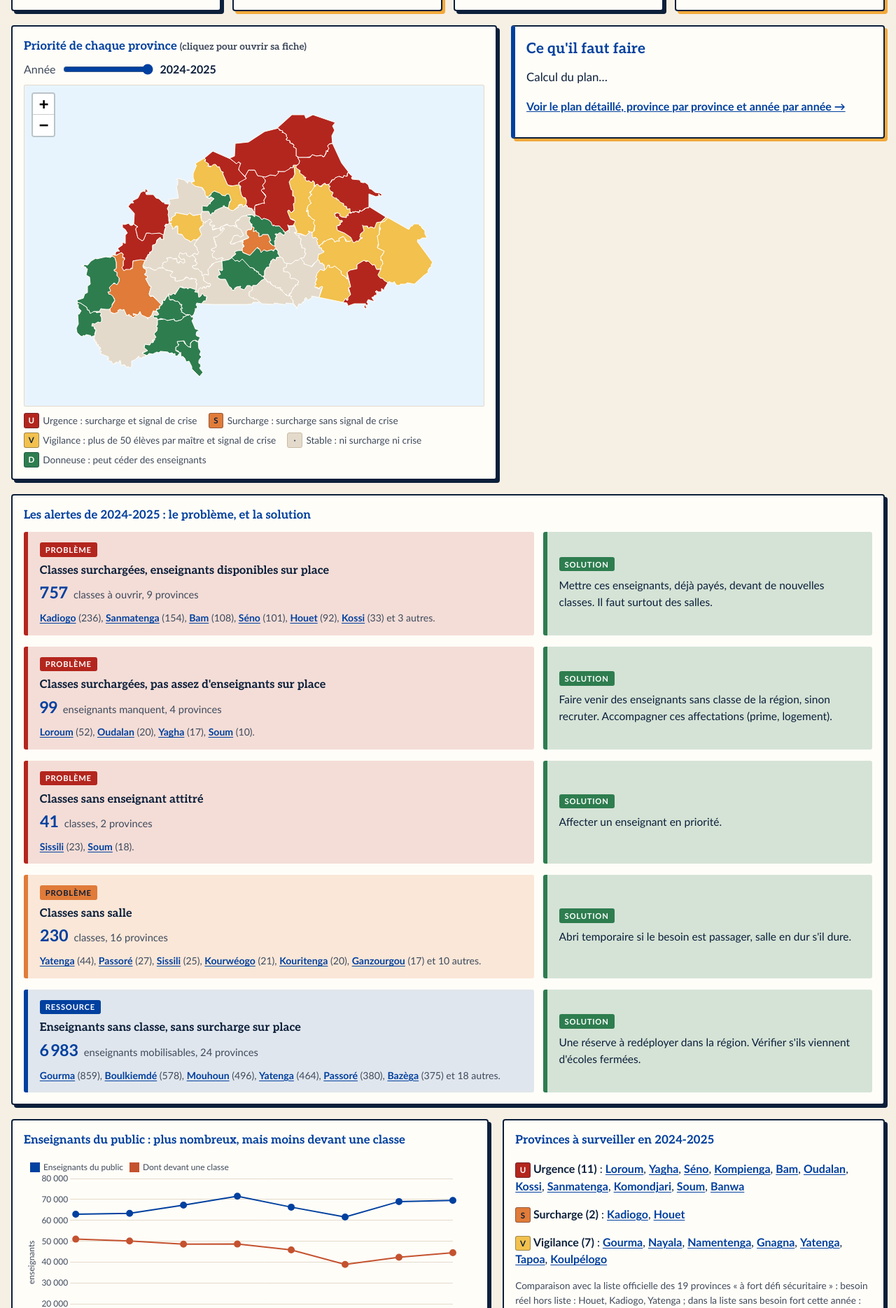
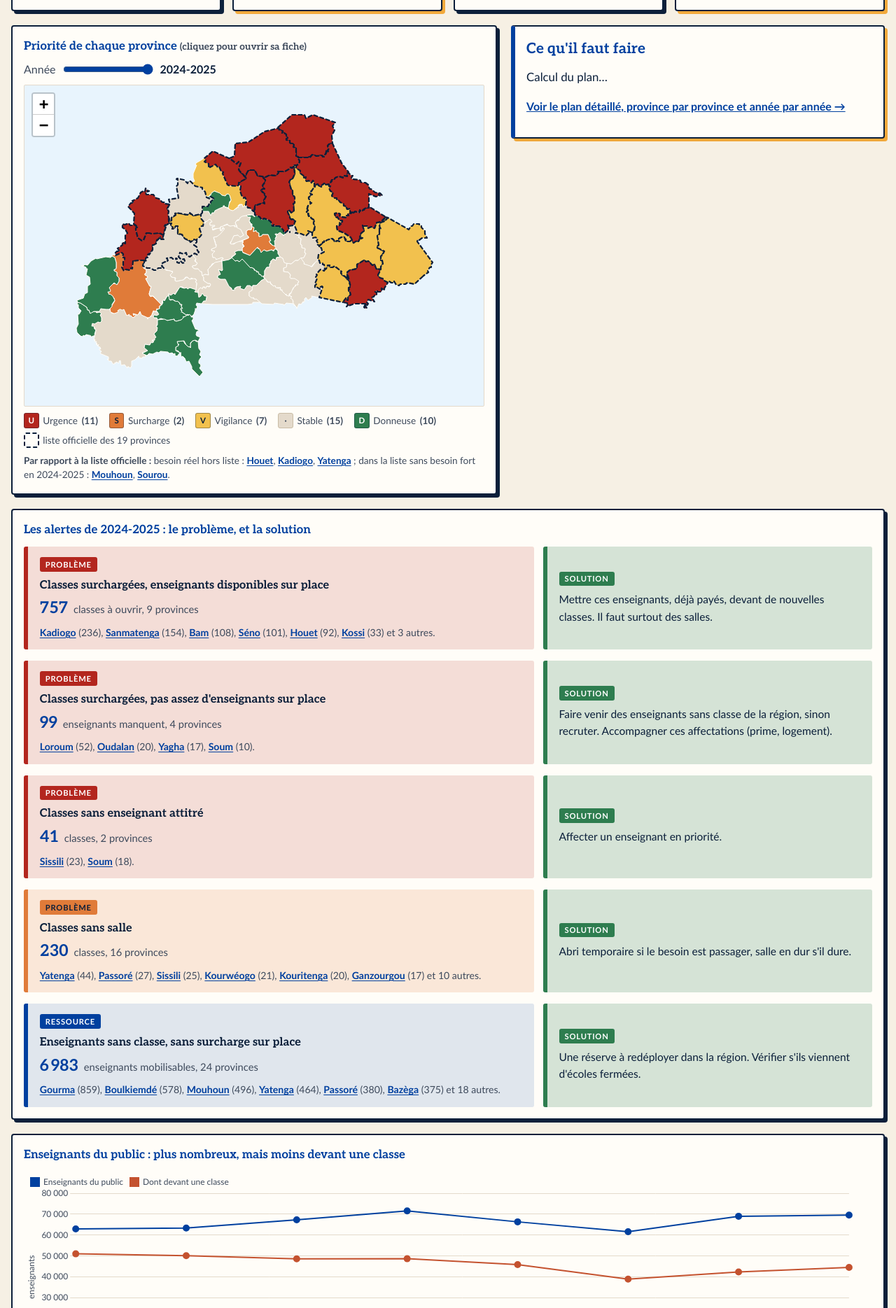
Before and after one commit to MouhamaDiallo/outil-classes-enseignants-bf, a plain HTML site: page index.html in a window 1280 px wide. Shown: the part 431-2300 px from the top of the page at 70% size. Drawn offline with nearby package versions, Linux system fonts and the light colour scheme; a web font is replaced by a local one.

Commit message:
Carte : qui va mal et pourquoi ; liste officielle en pointillé

```diff
--- a/app.js
+++ b/app.js
@@ -287,8 +287,6 @@ function installerCarte() {
   curseur.max = etat.donnees.annees_historique.length - 1;
   curseur.value = curseur.max;
   curseur.addEventListener("input", () => { dessinerCarte(); dessinerListePriorites(); dessinerBilanClasses(); });
-  $("#legende-carte").innerHTML = CLASSES.map((c) =>
-    `<span><i class="pastille c-${c}">${LETTRES[c]}</i>${LIBELLES[c]} : ${EXPLICATIONS[c]}</span>`).join("");
 }
 
 function anneeCarte() { return etat.donnees.annees_historique[+$("#annee-carte").value]; }
@@ -302,25 +300,29 @@ function dessinerCarte() {
     const l = etat.parCle?.[`${a}|${nom}`];
     const prov = etat.donnees.provinces.find((p) => p.nom === nom);
     const h = prov?.historique[a];
-    couche.setStyle({ fillColor: l ? css(`--${l.priorite}`) : css("--non"), color: css("--contour-carte") });
+    // les 19 provinces de la liste officielle « à fort défi sécuritaire » : contour en pointillé
+    couche.setStyle({ fillColor: l ? css(`--${l.priorite}`) : css("--non"),
+      ...(prov?.zone_officielle ? { color: css("--texte"), weight: 2.2, dashArray: "5 4" } : { color: css("--contour-carte"), weight: 1, dashArray: null }) });
+    if (prov?.zone_officielle) couche.bringToFront();
     couche.bindTooltip(l
-      ? `<b>${titre(nom)}</b> (${titre(prov.region_ancienne)})<br>${LIBELLES[l.priorite]}<br>${fmt(h.eleves_par_maitre, 1)} élèves par maître · ${fmt(h.eleves_par_salle, 1)} par salle${l.correction ? `<br><i>Correction : ${esc(l.correction)}</i>` : ""}`
+      ? `<b>${titre(nom)}</b> (${titre(prov.region_ancienne)})<br>${LIBELLES[l.priorite]}${prov.zone_officielle ? " · liste officielle des 19" : ""}<br>${fmt(h.eleves_par_maitre, 1)} élèves par maître · ${fmt(h.eleves_par_salle, 1)} par salle${l.correction ? `<br><i>Correction : ${esc(l.correction)}</i>` : ""}`
       : `<b>${titre(nom)}</b><br>Pas de données en ${a}`, { sticky: true });
   });
 }
 
+// Sous la carte : la légende avec le nombre de provinces de chaque catégorie pour l'année choisie,
+// et la comparaison avec la liste officielle (contour en pointillé sur la carte).
 function dessinerListePriorites() {
-  const a = anneeCarte();
-  const groupes = CLASSES.slice(0, 3).map((c) => {
-    const l = etat.binaires.filter((x) => x.annee === a && x.priorite === c).sort((x, y) => y.ecart_plafond - x.ecart_plafond);
-    return `<p><i class="pastille c-${c}">${LETTRES[c]}</i> <b>${LIBELLES[c]} (${l.length})</b> : ${l.map((x) => lienProv(x.province)).join(", ") || "aucune"}</p>`;
-  });
+  const a = anneeCarte(), lignes = etat.binaires.filter((x) => x.annee === a);
+  const n = (c) => lignes.filter((x) => x.priorite === c).length;
+  $("#legende-carte").innerHTML = CLASSES.map((c) =>
+    `<span title="${EXPLICATIONS[c]}"><i class="pastille c-${c}">${LETTRES[c]}</i>${LIBELLES[c]} <b>(${n(c)})</b></span>`).join("")
+    + `<span><i class="pastille contour-officiel"></i>liste officielle des 19 provinces</span>`;
   const liste = new Set(etat.donnees.provinces.filter((p) => p.zone_officielle).map((p) => p.nom));
-  const besoin = new Set(etat.binaires.filter((x) => x.annee === a && ["urgence", "surcharge", "vigilance"].includes(x.priorite)).map((x) => x.province));
-  const oubliees = [...besoin].filter((x) => !liste.has(x)).map(titre);
-  const sansBesoin = [...liste].filter((x) => !besoin.has(x)).map(titre);
-  $("#liste-priorites").innerHTML = `<h3>Provinces à surveiller en ${a}</h3>${groupes.join("")}
-    <p class="note">Comparaison avec la liste officielle des 19 provinces « à fort défi sécuritaire » : besoin réel hors liste : ${oubliees.join(", ") || "aucune"} ; dans la liste sans besoin fort cette année : ${sansBesoin.join(", ") || "aucune"}.</p>`;
+  const besoin = new Set(lignes.filter((x) => ["urgence", "surcharge", "vigilance"].includes(x.priorite)).map((x) => x.province));
+  const oubliees = [...besoin].filter((x) => !liste.has(x)).map((x) => lienProv(x));
+  const sansBesoin = [...liste].filter((x) => !besoin.has(x)).map((x) => lienProv(x));
+  $("#comparaison-officielle").innerHTML = `<b>Par rapport à la liste officielle :</b> besoin réel hors liste : ${oubliees.join(", ") || "aucune"} ; dans la liste sans besoin fort en ${a} : ${sansBesoin.join(", ") || "aucune"}.`;
 }
 
 function optionsGraphe(axeY) {
--- a/index.html
+++ b/index.html
@@ -9,7 +9,7 @@
   <link rel="preconnect" href="https://fonts.googleapis.com">
   <link rel="preconnect" href="https://fonts.gstatic.com" crossorigin>
   <link rel="stylesheet" href="https://fonts.googleapis.com/css2?family=Aleo:wght@400;700&family=Andika:wght@400;700&display=swap">
-  <link rel="stylesheet" href="style.css?v=35">
+  <link rel="stylesheet" href="style.css?v=36">
 </head>
 <body>
   <header class="entete">
@@ -54,6 +54,7 @@
           </figcaption>
           <div id="carte" class="carte" role="img" aria-label="Carte des 45 provinces colorées par classe de priorité"></div>
           <div class="legende" id="legende-carte"></div>
+          <p class="note" id="comparaison-officielle"></p>
         </figure>
         <section class="bloc a-faire" id="a-faire">
           <h2>Ce qu'il faut faire</h2>
@@ -65,14 +66,11 @@
         <h3>Les alertes de 2024-2025 : le problème, et la solution</h3>
         <div id="alertes" class="liste-alertes"></div>
       </section>
-      <div class="grille-2">
-        <figure class="graphe-bloc">
+      <figure class="graphe-bloc">
           <figcaption><span class="titre-fig">Enseignants du public : plus nombreux, mais moins devant une classe</span></figcaption>
           <div class="graphe"><canvas id="g-enseignants" aria-label="Évolution du nombre d'enseignants du public et de ceux qui tiennent une classe, 2017-18 à 2024-25"></canvas></div>
           <p class="note">Source : annuaires DGESS du primaire, tableau « enseignants par fonction ». Les autres sont des directeurs, ou des titulaires et suppléants sans classe à eux (voir le bloc « Classes, enseignants et salles »).</p>
         </figure>
-        <div id="liste-priorites" class="bloc"></div>
-      </div>
       <div id="bilan-classes" class="bloc"></div>
       <div class="etape-suivante"><a href="#simulateur">Étape suivante : Ajuster le plan dans le simulateur →</a></div>
     </section>
@@ -256,6 +254,6 @@
 
   <script src="https://cdnjs.cloudflare.com/ajax/libs/leaflet/1.9.4/leaflet.min.js"></script>
   <script src="https://cdnjs.cloudflare.com/ajax/libs/Chart.js/4.4.1/chart.umd.min.js"></script>
-  <script type="module" src="app.js?v=35"></script>
+  <script type="module" src="app.js?v=36"></script>
 </body>
 </html>
--- a/style.css
+++ b/style.css
@@ -365,3 +365,5 @@ details.autres .puces { margin-top: .35rem; }
 .prov-alerte { font-size: .88rem; color: var(--texte-2); }
 .texte-solution { font-size: .97rem; color: var(--texte); }
 @media (max-width: 760px) { .ligne-alerte { gap: 0; } }
+.pastille.contour-officiel { background: transparent; border: 2px dashed var(--texte); }
+#comparaison-officielle { margin-top: .5rem; }
```
